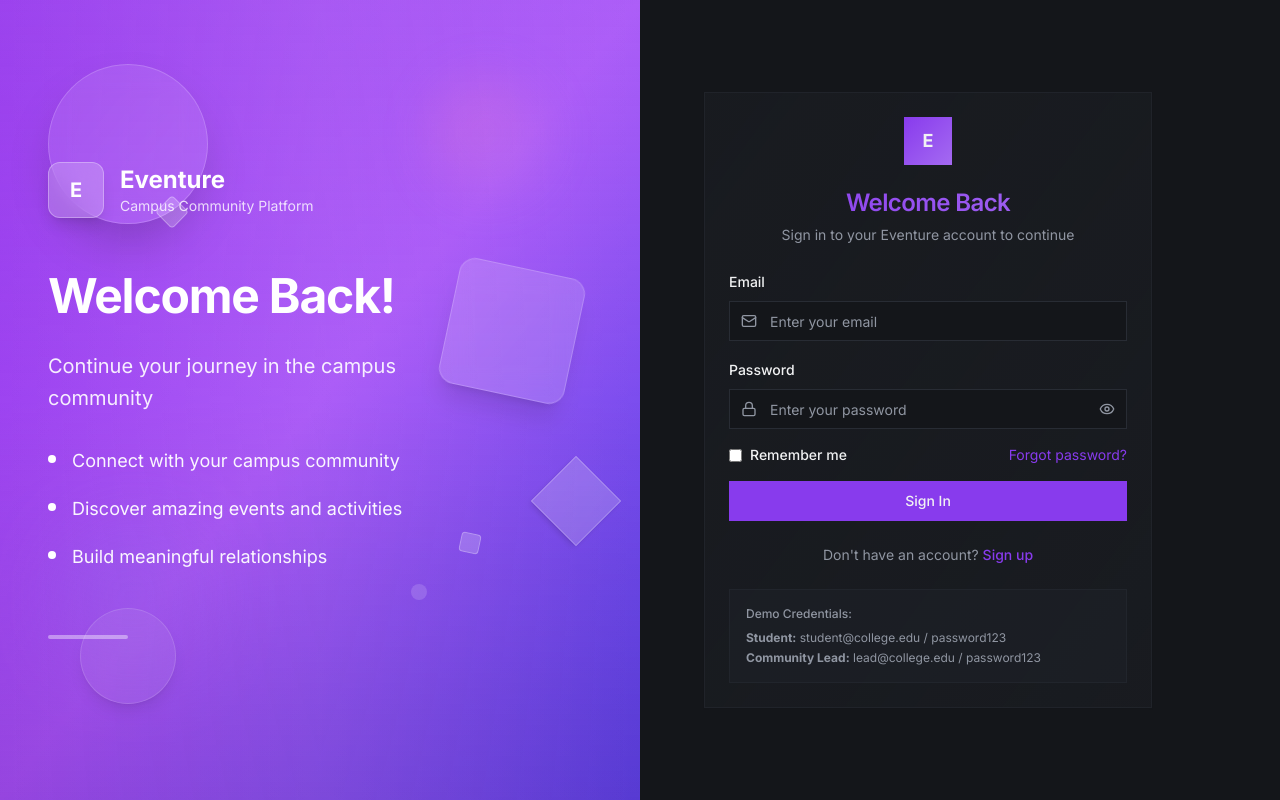
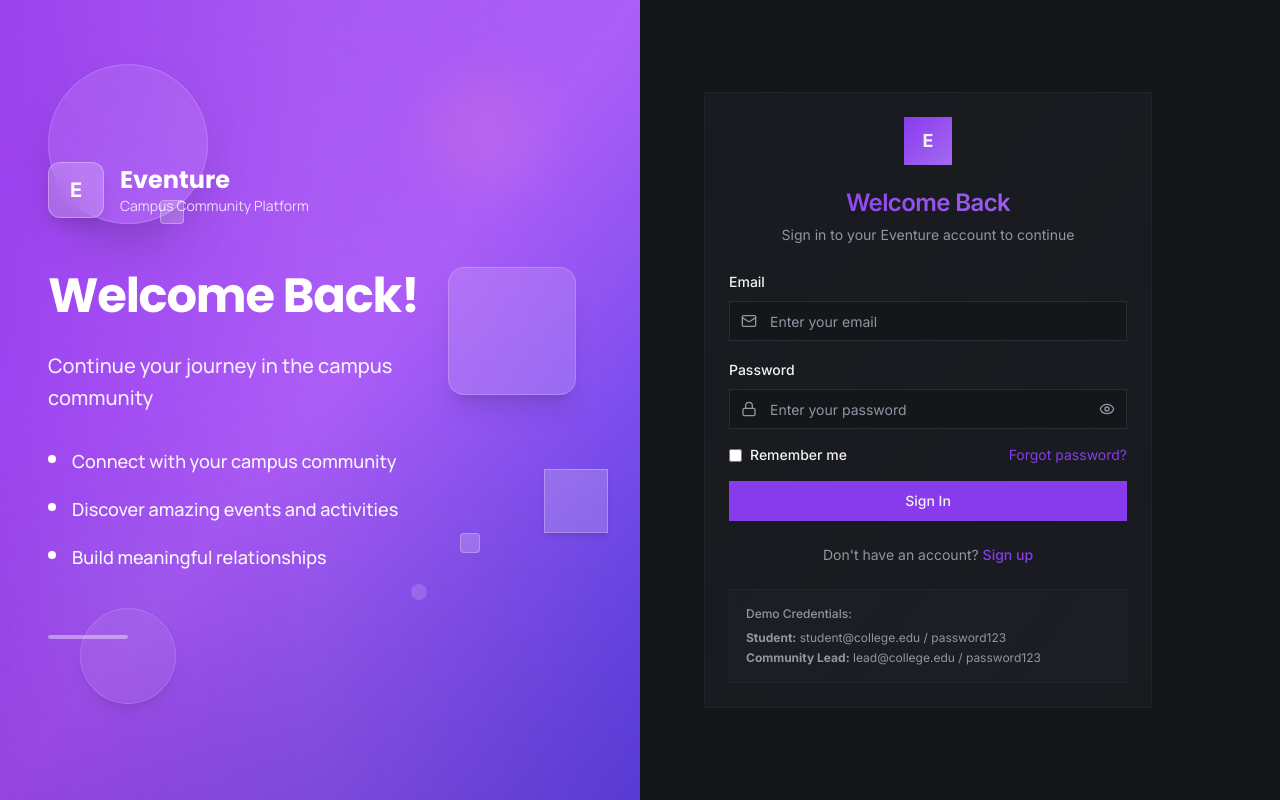
Before and after one commit to darkie8055/Eventure, a Next.js app: page /login in a window 1280 px wide. Built offline with nearby package versions, Linux system fonts and the light colour scheme.

Commit message:
added 3d effects

```diff
--- a/src/app/globals.css
+++ b/src/app/globals.css
@@ -143,4 +143,68 @@
       transform: translateY(0);
     }
   }
+
+  @keyframes float {
+    0%, 100% {
+      transform: translateY(0px) rotate(0deg);
+    }
+    50% {
+      transform: translateY(-20px) rotate(5deg);
+    }
+  }
+
+  @keyframes floatSlow {
+    0%, 100% {
+      transform: translateY(0px) translateX(0px);
+    }
+    33% {
+      transform: translateY(-15px) translateX(10px);
+    }
+    66% {
+      transform: translateY(-5px) translateX(-8px);
+    }
+  }
+
+  @keyframes floatGentle {
+    0%, 100% {
+      transform: translateY(0px) rotate(0deg);
+    }
+    50% {
+      transform: translateY(-10px) rotate(-3deg);
+    }
+  }
+
+  @keyframes floatRotate {
+    0% {
+      transform: translateY(0px) rotate(0deg);
+    }
+    25% {
+      transform: translateY(-8px) rotate(90deg);
+    }
+    50% {
+      transform: translateY(-15px) rotate(180deg);
+    }
+    75% {
+      transform: translateY(-8px) rotate(270deg);
+    }
+    100% {
+      transform: translateY(0px) rotate(360deg);
+    }
+  }
+
+  .animate-float {
+    animation: float 6s ease-in-out infinite;
+  }
+
+  .animate-float-slow {
+    animation: floatSlow 8s ease-in-out infinite;
+  }
+
+  .animate-float-gentle {
+    animation: floatGentle 4s ease-in-out infinite;
+  }
+
+  .animate-float-rotate {
+    animation: floatRotate 12s linear infinite;
+  }
 }
--- a/src/app/layout.tsx
+++ b/src/app/layout.tsx
@@ -1,5 +1,5 @@
 import type { Metadata } from 'next'
-import { Inter } from 'next/font/google'
+import { Inter, Poppins, Manrope } from 'next/font/google'
 import { Toaster } from "@/components/ui/toaster";
 import { Toaster as Sonner } from "@/components/ui/sonner";
 import { TooltipProvider } from "@/components/ui/tooltip";
@@ -7,7 +7,22 @@ import { ThemeScript } from "@/components/theme-script";
 import { Providers } from './providers'
 import './globals.css'
 
-const inter = Inter({ subsets: ['latin'] })
+const inter = Inter({
+  subsets: ['latin'],
+  variable: '--font-inter'
+})
+
+const poppins = Poppins({
+  subsets: ['latin'],
+  weight: ['300', '400', '500', '600', '700', '800'],
+  variable: '--font-poppins'
+})
+
+const manrope = Manrope({
+  subsets: ['latin'],
+  weight: ['300', '400', '500', '600', '700', '800'],
+  variable: '--font-manrope'
+})
 
 export const metadata: Metadata = {
   title: 'Eventure',
@@ -24,7 +39,7 @@ export default function RootLayout({
       <head>
         <ThemeScript />
       </head>
-      <body className={inter.className} suppressHydrationWarning>
+      <body className={`${inter.variable} ${poppins.variable} ${manrope.variable} font-sans`} suppressHydrationWarning>
         <Providers>
           <TooltipProvider>
             <Toaster />
--- a/src/components/auth/AuthLayout.tsx
+++ b/src/components/auth/AuthLayout.tsx
@@ -62,25 +62,25 @@ export function AuthLayout({ children, title, subtitle }: AuthLayoutProps) {
     <div className="min-h-screen h-screen flex flex-col lg:flex-row overflow-hidden">
       {/* Left side - Dynamic Modern Purple Gradient Hero */}
       <div className={`hidden lg:flex lg:w-1/2 bg-gradient-to-br ${content.gradientFrom} ${content.gradientVia} ${content.gradientTo} relative overflow-hidden min-h-screen`}>
-        {/* Glassmorphism floating elements */}
-        <div className="absolute top-16 left-12 w-40 h-40 bg-white/10 backdrop-blur-md rounded-full border border-white/20 shadow-2xl"></div>
-        <div className="absolute top-1/3 right-16 w-32 h-32 bg-white/15 backdrop-blur-lg rounded-2xl border border-white/20 shadow-xl rotate-12"></div>
-        <div className="absolute bottom-24 left-20 w-24 h-24 bg-white/10 backdrop-blur-md rounded-full border border-white/20 shadow-lg"></div>
-        <div className="absolute bottom-1/3 right-8 w-16 h-16 bg-white/20 backdrop-blur-sm rounded-lg border border-white/30 shadow-md rotate-45"></div>
+        {/* Glassmorphism floating elements with animations */}
+        <div className="absolute top-16 left-12 w-40 h-40 bg-white/10 backdrop-blur-md rounded-full border border-white/20 shadow-2xl animate-float-slow"></div>
+        <div className="absolute top-1/3 right-16 w-32 h-32 bg-white/15 backdrop-blur-lg rounded-2xl border border-white/20 shadow-xl rotate-12 animate-float-rotate"></div>
+        <div className="absolute bottom-24 left-20 w-24 h-24 bg-white/10 backdrop-blur-md rounded-full border border-white/20 shadow-lg animate-float-gentle"></div>
+        <div className="absolute bottom-1/3 right-8 w-16 h-16 bg-white/20 backdrop-blur-sm rounded-lg border border-white/30 shadow-md rotate-45 animate-float"></div>
 
         {/* Dynamic floating elements based on page type */}
         {isLogin && (
           <>
-            <div className="absolute top-20 right-24 w-28 h-28 bg-gradient-to-br from-pink-400/30 to-purple-400/20 rounded-full blur-xl animate-pulse"></div>
-            <div className="absolute bottom-32 left-16 w-36 h-36 bg-gradient-to-br from-indigo-400/25 to-purple-500/15 rounded-full blur-2xl"></div>
+            <div className="absolute top-20 right-24 w-28 h-28 bg-gradient-to-br from-pink-400/30 to-purple-400/20 rounded-full blur-xl animate-pulse animate-float"></div>
+            <div className="absolute bottom-32 left-16 w-36 h-36 bg-gradient-to-br from-indigo-400/25 to-purple-500/15 rounded-full blur-2xl animate-float-slow"></div>
           </>
         )}
 
         {isSignup && (
           <>
-            <div className="absolute top-24 right-20 w-32 h-32 bg-gradient-to-br from-emerald-400/30 to-purple-400/20 rounded-full blur-xl animate-pulse"></div>
-            <div className="absolute bottom-28 left-12 w-40 h-40 bg-gradient-to-br from-purple-400/25 to-indigo-500/15 rounded-full blur-2xl"></div>
-            <div className="absolute top-1/2 left-1/3 w-20 h-20 bg-gradient-to-br from-blue-400/20 to-purple-400/15 rounded-full blur-lg"></div>
+            <div className="absolute top-24 right-20 w-32 h-32 bg-gradient-to-br from-emerald-400/30 to-purple-400/20 rounded-full blur-xl animate-pulse animate-float-gentle"></div>
+            <div className="absolute bottom-28 left-12 w-40 h-40 bg-gradient-to-br from-purple-400/25 to-indigo-500/15 rounded-full blur-2xl animate-float-slow"></div>
+            <div className="absolute top-1/2 left-1/3 w-20 h-20 bg-gradient-to-br from-blue-400/20 to-purple-400/15 rounded-full blur-lg animate-float"></div>
           </>
         )}
 
@@ -88,10 +88,10 @@ export function AuthLayout({ children, title, subtitle }: AuthLayoutProps) {
         <div className="absolute inset-0 bg-gradient-to-t from-purple-800/30 via-transparent to-purple-400/20"></div>
         <div className="absolute inset-0 bg-gradient-to-r from-transparent via-white/5 to-transparent"></div>
 
-        {/* Subtle campus/community icons - minimal abstract shapes */}
-        <div className="absolute top-1/4 left-1/4 w-6 h-6 bg-white/20 rounded border border-white/30 rotate-45"></div>
-        <div className="absolute bottom-1/4 right-1/3 w-4 h-4 bg-white/15 rounded-full"></div>
-        <div className="absolute top-2/3 right-1/4 w-5 h-5 bg-white/20 rounded border border-white/25 rotate-12"></div>
+        {/* Subtle campus/community icons - minimal abstract shapes with floating animation */}
+        <div className="absolute top-1/4 left-1/4 w-6 h-6 bg-white/20 rounded border border-white/30 rotate-45 animate-float-gentle"></div>
+        <div className="absolute bottom-1/4 right-1/3 w-4 h-4 bg-white/15 rounded-full animate-float"></div>
+        <div className="absolute top-2/3 right-1/4 w-5 h-5 bg-white/20 rounded border border-white/25 rotate-12 animate-float-slow"></div>
 
         <div className="relative z-10 flex flex-col justify-center px-12 text-white h-full min-h-screen">
           <div className="max-w-lg space-y-8">
@@ -101,17 +101,17 @@ export function AuthLayout({ children, title, subtitle }: AuthLayoutProps) {
                 <span className="text-xl font-bold text-white">E</span>
               </div>
               <div>
-                <h1 className="text-2xl font-bold text-white">Eventure</h1>
-                <p className="text-sm text-white/80">Campus Community Platform</p>
+                <h1 className="text-2xl font-bold text-white font-heading">Eventure</h1>
+                <p className="text-sm text-white/80 font-display">Campus Community Platform</p>
               </div>
             </div>
 
             {/* Main headline */}
             <div className="space-y-6">
-              <h2 className="text-5xl font-bold text-white leading-tight tracking-tight">
+              <h2 className="text-5xl font-bold text-white leading-tight tracking-tight font-heading">
                 {content.headline}
               </h2>
-              <p className="text-xl text-white/90 leading-relaxed max-w-md">
+              <p className="text-xl text-white/90 leading-relaxed max-w-md font-display font-medium">
                 {content.description}
               </p>
             </div>
@@ -121,7 +121,7 @@ export function AuthLayout({ children, title, subtitle }: AuthLayoutProps) {
               {content.features.map((feature, index) => (
                 <div key={index} className="flex items-start space-x-4 group">
                   <div className="flex-shrink-0 w-2 h-2 bg-white rounded-full mt-2 group-hover:scale-125 transition-transform duration-200"></div>
-                  <span className="text-lg text-white/95 group-hover:text-white transition-colors duration-200">
+                  <span className="text-lg text-white/95 group-hover:text-white transition-colors duration-200 font-display font-medium">
                     {feature}
                   </span>
                 </div>
--- a/tailwind.config.ts
+++ b/tailwind.config.ts
@@ -19,7 +19,12 @@ export default {
 		},
 		extend: {
       fontFamily: {
-        inter: ['Inter', 'sans-serif'],
+        sans: ['var(--font-inter)', 'Inter', 'sans-serif'],
+        heading: ['var(--font-poppins)', 'Poppins', 'sans-serif'],
+        display: ['var(--font-manrope)', 'Manrope', 'sans-serif'],
+        inter: ['var(--font-inter)', 'Inter', 'sans-serif'],
+        poppins: ['var(--font-poppins)', 'Poppins', 'sans-serif'],
+        manrope: ['var(--font-manrope)', 'Manrope', 'sans-serif'],
         mono: ['JetBrains Mono', 'monospace'],
       },
 			colors: {
```
